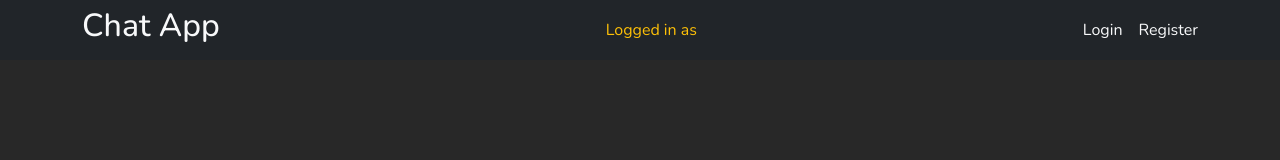
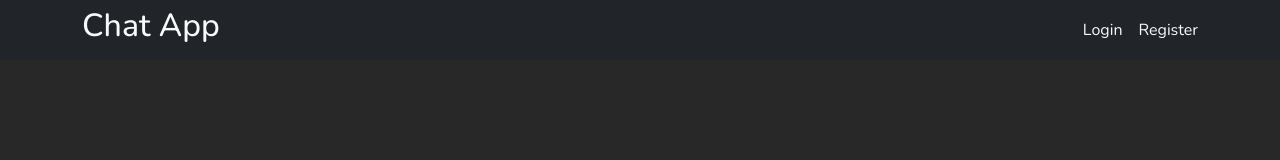
Before and after one commit to jaylyn-green/ChatApp, a React (Vite) app in the folder frontend/: page /register in a window 1280 px wide. Shown: the top 160 px of the page. Built offline with nearby package versions, Linux system fonts and the light colour scheme.

Commit message:
Authentication changes

```diff
--- a/frontend/src/components/NavBar.jsx
+++ b/frontend/src/components/NavBar.jsx
@@ -6,24 +6,36 @@ import { useContext } from "react";
 
 const NavBar = () => {
 
-    const { user } = useContext(AuthContext);
+    const { user, logOut } = useContext(AuthContext);
     return (
         <Navbar bg="dark" className="mb-4" style={{ height: "3.75rem" }}>
             <Container>
                 <h2>
                     <Link to='/' className="link-light text-decoration-none">Chat App</Link>
                 </h2>
-                <span className="text-warning">
+                {user && (<span className="text-warning">
                     Logged in as {user?.name}
-                </span>
+                </span>)}
                 <Nav>
                     <Stack direction="horizontal" gap={3}>
+                        {
+                            user && (<>
+                                <Link onClick={() => logOut()} to='/login' className="link-light text-decoration-none">
+                                    Logout
+                                </Link>
+                            </>)
+                        }
+                        {
+                            !user && (<>
                                 <Link to='/login' className="link-light text-decoration-none">
                                     Login
                                 </Link>
                                 <Link to='/register' className="link-light text-decoration-none">
                                     Register
                                 </Link>
+                            </>)
+                        }
+
                     </Stack>
                 </Nav>
             </Container>
--- a/frontend/src/context/AuthContext.jsx
+++ b/frontend/src/context/AuthContext.jsx
@@ -14,11 +14,7 @@ export const AuthContextProvider = ({ children }) => {
     });
 
     console.log("User", user);
-
-    useEffect(() => {
-        const user = localStorage.getItem('User');
-        setUser(JSON.parse(user));
-    }, []);
+    console.log(registerInfo);
 
     const updateRegisterInfo = useCallback((info) => {
         setRegisterInfo(info);
@@ -37,7 +33,13 @@ export const AuthContextProvider = ({ children }) => {
         }
         localStorage.setItem("User", JSON.stringify(response));
         setUser(response);
-    }, [registerInfo])
+    }, [registerInfo]);
+
+    const logOut = (() => {
+        localStorage.removeItem("User");
+        setUser(null);
+    }, []);
+
 
     return (
         <AuthContext.Provider
@@ -48,6 +50,7 @@ export const AuthContextProvider = ({ children }) => {
                 registerUser,
                 registerError,
                 isRegisterLoading,
+                logOut
             }}
         >
             {children}
--- a/frontend/utils/services.js
+++ b/frontend/utils/services.js
@@ -1,7 +1,6 @@
 export const baseURL = 'http://localhost:5151/api';
 
 export const postReq = async (url, body) => {
-    console.log("body", body);
     const response = await fetch(url, {
         method: "POST",
         headers: {
```
Lines whose indentation alone changed are shown as unchanged.
